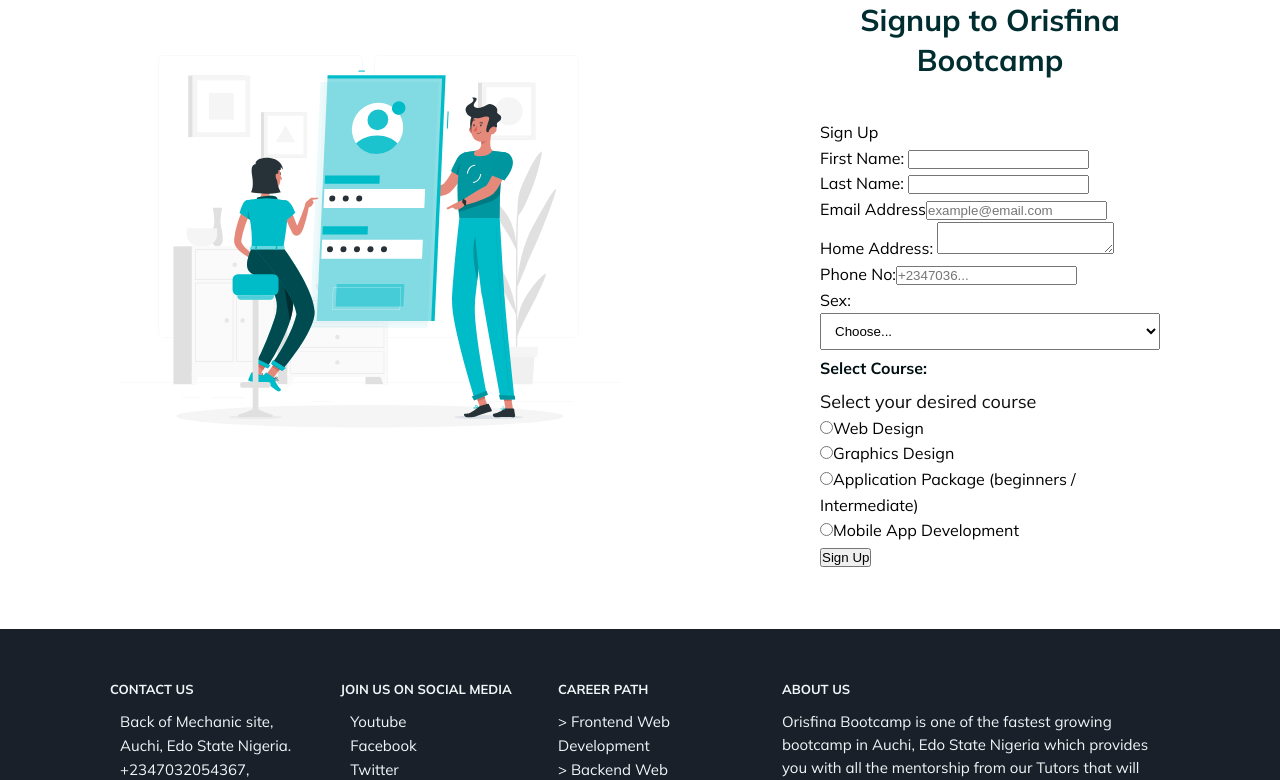
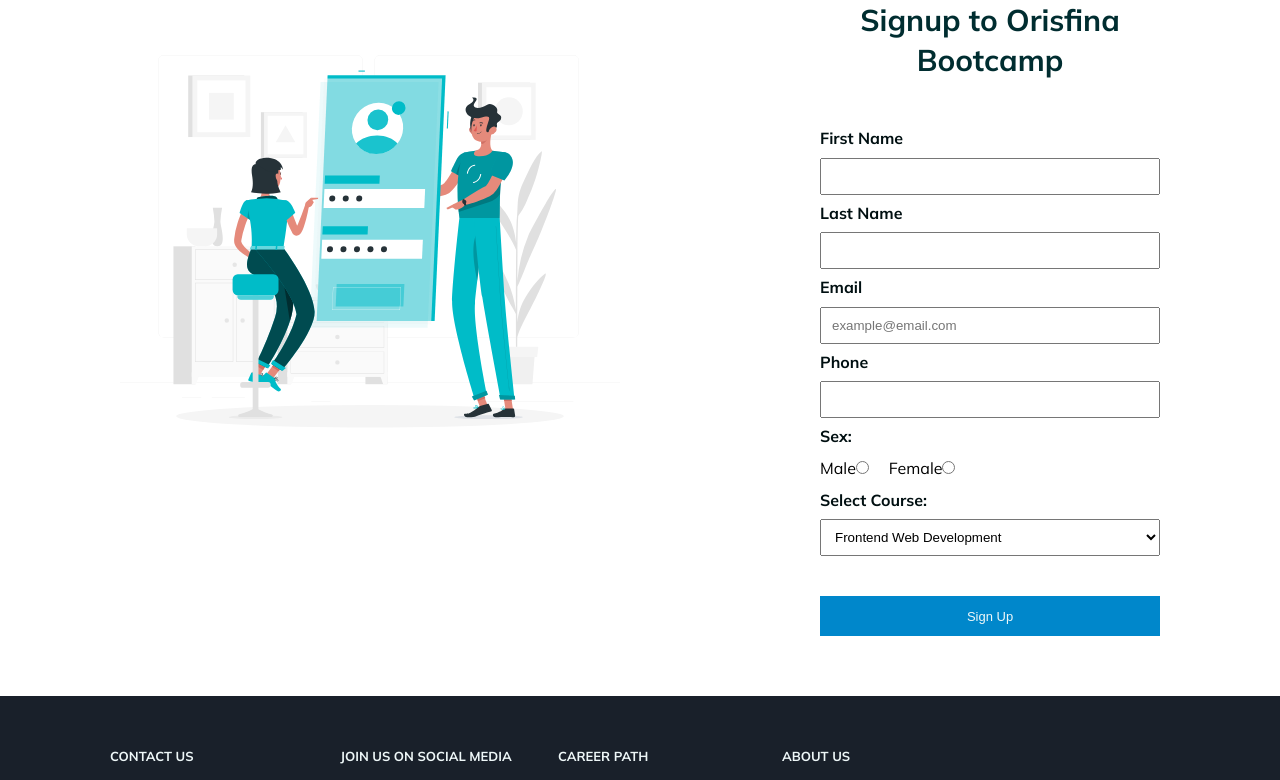
Before and after one commit to Orisfina/orisfina-bootcamp-v2, a Next.js app: page /register in a window 1280 px wide. Shown: the part 560-1340 px from the top of the page. Built offline with nearby package versions, Linux system fonts and the light colour scheme.

Commit message:
Registration form bug #5

```diff
--- a/components/RegistrationForm.js
+++ b/components/RegistrationForm.js
@@ -3,78 +3,48 @@
 export default function RegistrationForm() {
   return (
     <>
-       <div className="login-wrap dark-bg">
-         <div className="login-html">
        <form action="/success" method="post" name="Registration-Form" data-netlify="true" data-netlify-honeypot="bot-field">
                     <input type="hidden" name="form-name" value="Registration-Form" />
-                  <label className="tab">Sign Up</label>
-                  <label htmlFor="tab-2" className="tab" style={{"display": "none"}}>Sign Up</label>
-                <div className="login-form m-t-small">
-                    <div className="sign-in-htm">
-                        <div className="group">
-                            <label htmlFor="fname" name="fname" className="label">First Name: </label>
-                            <input id="fname" type="text" className="input" data-type="text" name="fname" required="" />
+                    <div className='form-group'>
+                     <label htmlFor='fName' className='form-label'> First Name  </label>
+                     <input type='text' id='fName' name='fName' className='group-field' data-type="text"  required />
                    </div>
-                        <div className="group">
-                            <label htmlFor="lname" name="lname" className="label">Last Name: </label>
-                            <input id="lname" type="text" className="input" data-type="text" name="lname" required="" />
+                   <div className='form-group'>
+                     <label htmlFor='lName' className='form-label'> Last Name </label>
+                     <input type='text' id='lName' name='last-name' className='group-field' data-type="text"  required />
                    </div>
-                        <div className="group">
-                            <label htmlFor="email" name="email" className="label">Email Address</label>
-                            <input id="email" type="email" className="input" name="email" placeholder="example@email.com" required="" />
+                   <div className='form-group'>
+                     <label className='form-label' htmlFor='email' name='email'> Email </label>
+                     <input type='email' name='email' className='group-field' placeholder="example@email.com" id='email' data-type="text"  required />
                    </div>
-                        <div className="group">
-                            <label htmlFor="user-address" className="label">Home Address: </label>
-                            <textarea id="address" row="3" name="user-address" className="input" required=""> </textarea>
+
+                   <div className='form-group'>
+                     <label className='form-label' htmlFor='phone'> Phone </label>
+                     <input type='tel' name='phone' className='group-field' data-type="text"  required />
                    </div>
-                        <div className="group">
-                            <label htmlFor="user-phone" className="label" name="user-phone">Phone No:</label>
-                            <input id="phone" type="number" name="user-phone" className="input" placeholder="+2347036..." required="" />
+                   <div className='form-group'>
+                          <label className='form-label' htmlFor='sex'> Sex:</label>
+                          <label htmlFor="male">Male</label>
+                          <input type="radio" id="male" name="sex" value="Male" />
+                          <label htmlFor="css" className='ml-s'>Female</label>
+                          <input type="radio" id="female" name="sex" value='Female' />
                    </div>
-                        <div className="group">
-                            <label htmlFor="user-sex" className="label" name="user-sex">Sex:</label>
-                            <select id="inputSex" className="input" name="user-Sex" required="">
-                                <option selected="">Choose...</option>
-                                <option value="Male">Male</option>
-                                <option value="Female">Female</option>
+                   <div className='form-group'>
+                        <label className='form-label' htmlFor='courses'>Select Course:</label>
+                          <select name="courses" id="courses">
+                          <option value="Frontend Web Development">Frontend Web Development</option>
+                          <option value="Backend Web Development">Backend Web Development</option>
+                          <option value="Full-stack Development">Full-Stack Development</option>
+                          <option value="Graphics Design">Graphics Design</option>
+                          <option value="Application Package">Application Package</option>
+                          <option value="Mobile App Development">Mobile App Development</option>
+                          <option value="Mobile App Development">Hardware Engineering</option>
                           </select>
                    </div>
-                        <div className="group">
-                            <label className="form-label">Select Course: </label>
-                            <p style={{"color": "#0e0d0e"}}>Select your desired course</p>
-                        </div>
-                        <div className="group__s">
-                            <input className="form-check-input" type="radio" value="Web Design" id="inputCourse" name="course" />
-                            <label className="form-check-label" htmlFor="Web-Design" >
-                                Web Design
-                            </label>
-                        </div>
-                        <div className="group__s">
-                            <input className="form-check-input" type="radio" value="graphics" id="inputCourse" name="course" />
-                            <label className="form-check-label" htmlFor="graphic">
-                                Graphics Design
-                            </label>
-                        </div>
-                        <div className="group__s">
-                            <input className="form-check-input" type="radio" value="application package" id="inputCourse" name="course" />
-                            <label className="form-check-label" htmlFor="app-package">
-                                Application Package (beginners / Intermediate)
-                            </label>
-                        </div>
-                        <div className="group__s">
-                            <input className="form-check-input" type="radio" value="Mobile App Development" id="inputCourse" name="course" />
-                            <label className="form-check-label" htmlFor="mobile-app">
-                                Mobile App Development
-                            </label>
-                        </div>
-                        <div className="group">
-                            <input type="submit" className="button m-t-large" value="Sign Up" />
-                        </div>
-                    </div>
+                   <div className='form-group'>
+                        <input type='submit' className='btn btn_signup mt-m' value='Sign Up' />
                    </div>
               </form>
-        </div>
-        </div>
     </>
   )
 }
```
Lines whose indentation alone changed are shown as unchanged.
